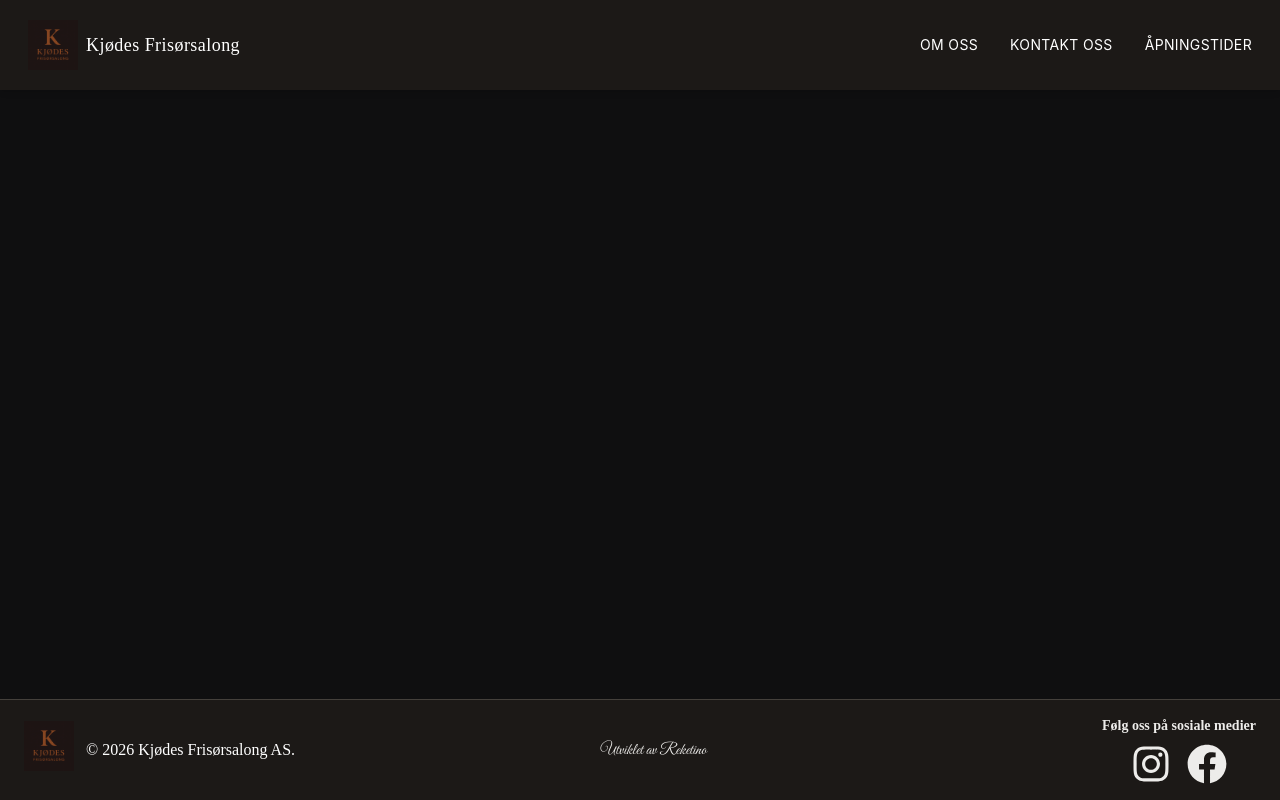
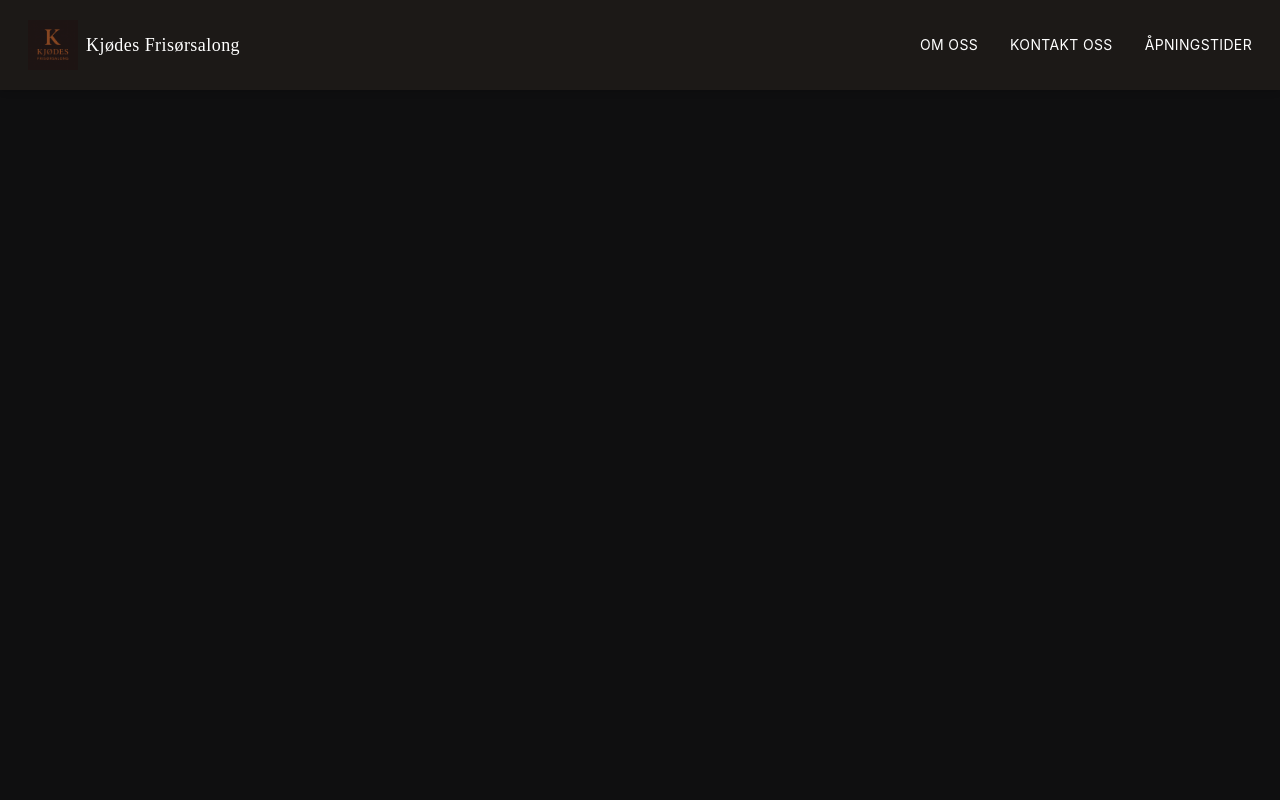
Before and after one commit to Reketino/Kjodes-Frisor, a Next.js app: page /booking in a window 1280 px wide. Shown: the top 800 px of the page. Built offline with nearby package versions, Linux system fonts and the light colour scheme.

Commit message:
style: added style to main in booking

```diff
--- a/src/app/booking/page.js
+++ b/src/app/booking/page.js
@@ -1,6 +1,6 @@
 export default function BookingPage() {
     return (
-        <main>
+        <main className="min-h-screen">
 
         </main>
     )
```
